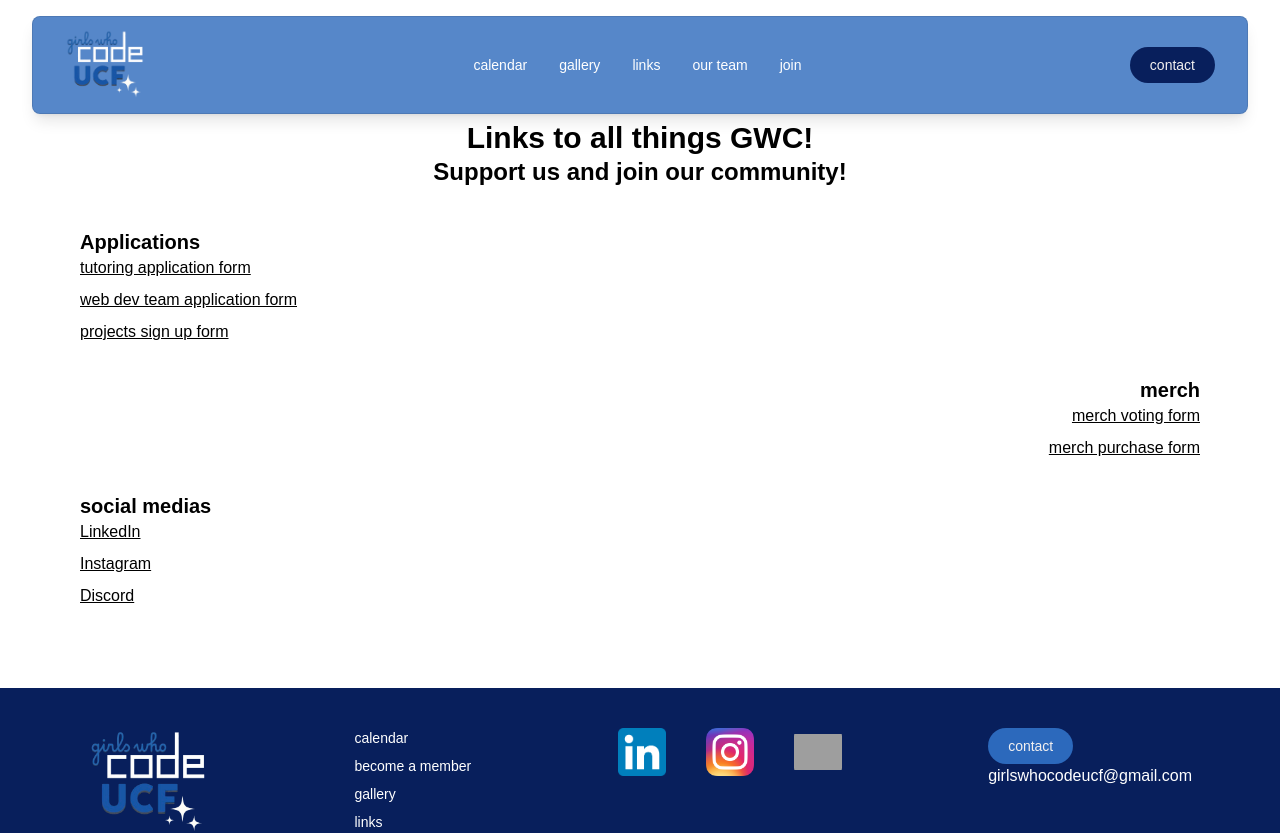
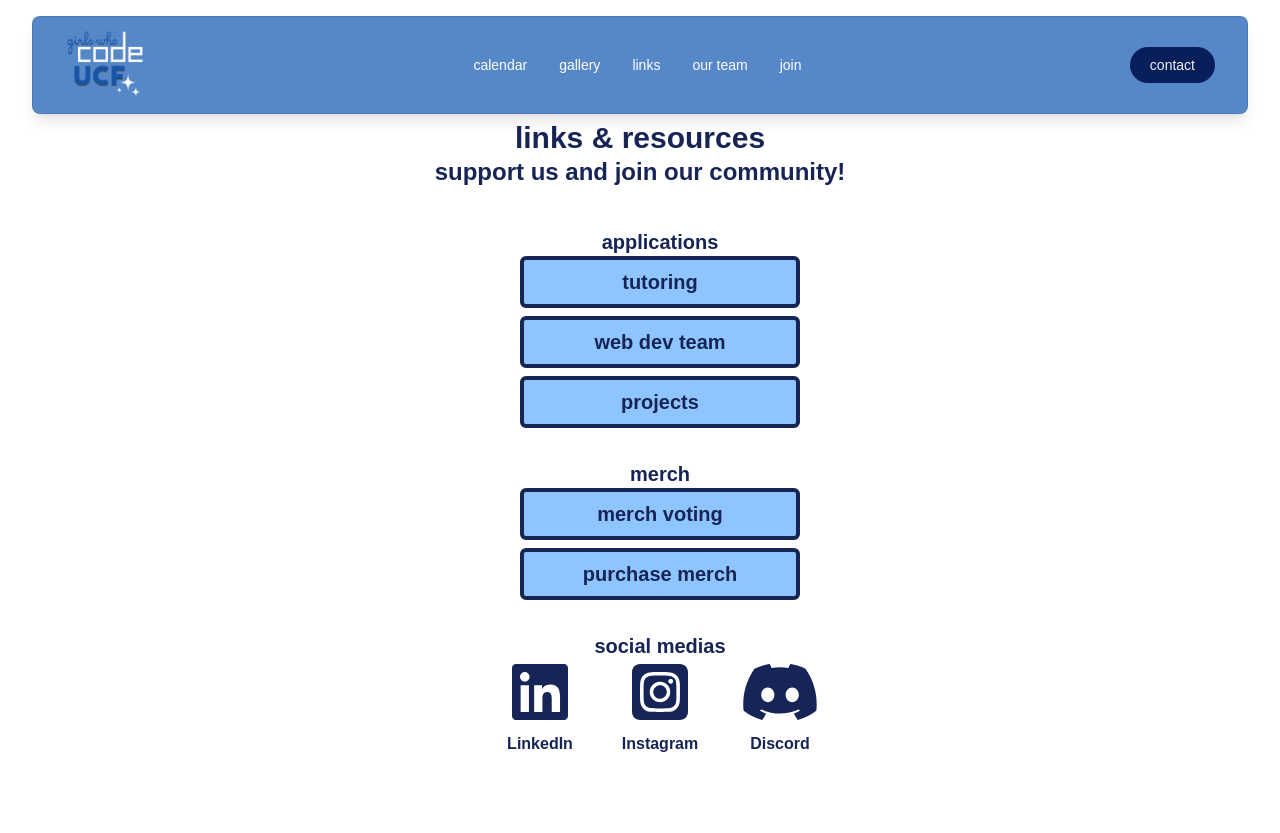
Before and after one commit to simone-c18/GWC_WebDev, a Next.js app: page /links in a window 1280 px wide. Shown: the top 833 px of the page. Built offline with nearby package versions, Linux system fonts and the light colour scheme; grey boxes are pictures that could not be loaded; a web font is replaced by a local one.

Commit message:
added button styling, social media icons, and font styling.

```diff
--- a/app/links/page.tsx
+++ b/app/links/page.tsx
@@ -1,37 +1,164 @@
 "use client";
+
+import { FontAwesomeIcon } from "@fortawesome/react-fontawesome";
+import { faLinkedin } from "@fortawesome/free-brands-svg-icons";
+import { faSquareInstagram } from "@fortawesome/free-brands-svg-icons";
+import { faDiscord } from "@fortawesome/free-brands-svg-icons";
+
 
 const Links = () => {
   return (
     <main className="pt-20">
       <section className="text-center py-10">
-        <h1 className="font-arial font-bold text-3xl text-center">Links to all things GWC!</h1>
-        <p className="font-bold text-2xl text-center">Support us and join our community!</p>
+        <h1 className="font-arial font-bold text-3xl text-blue-950 text-center">links & resources</h1>
+        <p className="font-bold text-blue-950 text-2xl text-center">support us and join our community!</p>
       </section>
 
       <section className="flex flex-col gap-8 px-10">
         <div className="text-left pl-10">
-          <p className="font-bold text-xl">Applications</p>
-          <ul className="space-y-2 underline">
-            <li><a href="https://forms.gle/ioDjew4mj7nUFb8R6" target="_blank" rel="noopener noreferrer">tutoring application form</a></li>
-            <li><a href="https://forms.gle/f2AD3o6ZqqD8aFkY6" target="_blank" rel="noopener noreferrer">web dev team application form</a></li>
-            <li><a href="https://forms.gle/mE4hwTTs9mWoRv2t9" target="_blank" rel="noopener noreferrer">projects sign up form</a></li>
-          </ul>
-        </div>
+          <p className="font-bold text-blue-950 text-xl text-center">applications</p>
+          <ul className="space-y-2 ">
+            <li className="flex justify-center">
+                <a
+                className="
+                no-underline
+                inline-block w-auto mx-auto text-center
+                bg-blue-300
+                border-4 border-blue-950
+                text-blue-950 font-bold no-underline
+                py-1 px-3 text-sm
+                rounded-md
+               hover:bg-neutral-50 hover:text-blue-950 transition
+               md:block md:w-70 md:py-2 xl:text-xl"
 
-        <div className="text-right pr-10">
-          <p className="font-bold text-xl">merch</p>
-          <ul className="space-y-2 underline">
-            <li><a href="https://forms.gle/XJP9urmdV6GZCKem8" target="_blank" rel="noopener noreferrer">merch voting form</a></li>
-            <li><a href="https://forms.gle/cXAv8TMN5AncVpDH7" target="_blank" rel="noopener noreferrer">merch purchase form</a></li>
+                href="https://forms.gle/ioDjew4mj7nUFb8R6"
+                target="_blank"
+                rel="noopener noreferrer"
+              >
+                  tutoring
+               </a>
+            </li>
+            <li className="flex justify-center">
+              <a
+                className="
+                no-underline
+                inline-block w-auto mx-auto text-center
+                bg-blue-300
+                border-4 border-blue-950
+                text-blue-950 font-bold no-underline
+                py-1 px-3 text-sm
+                rounded-md
+               hover:bg-neutral-50 hover:text-blue-950 transition
+               md:block md:w-70 md:py-2 xl:text-xl"
+                href="https://forms.gle/f2AD3o6ZqqD8aFkY6"
+                target="_blank"
+                rel="noopener noreferrer"
+              >
+              web dev team
+            </a>
+          </li>
+            <li className="flex justify-center">
+              <a
+              className="
+                no-underline
+                inline-block w-auto mx-auto text-center
+                bg-blue-300
+                border-4 border-blue-950
+                text-blue-950 font-bold no-underline
+                py-1 px-3 text-sm
+                rounded-md
+               hover:bg-neutral-50 hover:text-blue-950 transition
+               md:block md:w-70 md:py-2 xl:text-xl"
+               href="https://forms.gle/mE4hwTTs9mWoRv2t9"
+               target="_blank"
+               rel="noopener noreferrer"
+              >
+                projects
+              </a>
+            </li>
           </ul>
         </div>
 
         <div className="text-left pl-10">
-          <p className="font-bold text-xl">social medias</p>
-          <ul className="space-y-2 underline">
-            <li><a href="https://www.linkedin.com/company/girls-who-code-ucf/posts/?feedView=all" target="_blank" rel="noopener noreferrer">LinkedIn</a></li>
-            <li><a href="https://www.instagram.com/girlswhocodeucf/" target="_blank" rel="noopener noreferrer">Instagram</a></li>
-            <li><a href="https://discord.gg/ebKK2pqSBh" target="_blank" rel="noopener noreferrer">Discord</a></li>
+          <p className="font-bold text-blue-950 text-xl text-center">merch</p>
+          <ul className="space-y-2 ">
+            <li className="flex justify-center">
+              <a
+                className="
+                no-underline
+                inline-block w-auto mx-auto text-center
+                bg-blue-300
+                border-4 border-blue-950
+                text-blue-950 font-bold no-underline
+                py-1 px-3 text-sm
+                rounded-md
+               hover:bg-neutral-50 hover:text-blue-950 transition
+               md:block md:w-70 md:py-2 xl:text-xl"
+               href="https://forms.gle/XJP9urmdV6GZCKem8"
+               target="_blank"
+               rel="noopener noreferrer">
+                merch voting
+              </a>
+            </li>
+            <li className="flex justify-center">
+              <a
+                className="
+                no-underline
+                inline-block w-auto mx-auto text-center
+                bg-blue-300
+                border-4 border-blue-950
+                text-blue-950 font-bold no-underline
+                py-1 px-3 text-sm
+                rounded-md
+               hover:bg-neutral-50 hover:text-blue-950 transition
+               md:block md:w-70 md:py-2 xl:text-xl"
+               href="https://forms.gle/cXAv8TMN5AncVpDH7"
+               target="_blank"
+               rel="noopener noreferrer">
+                purchase merch
+              </a>
+            </li>
+          </ul>
+        </div>
+
+        <div className="text-left pl-10">
+          <p className="font-bold text-blue-950 text-xl text-center">social medias</p>
+          <ul className="flex justify-center gap-10">
+            <li className="flex flex-col items-center">
+              <a
+                href="https://www.linkedin.com/company/girls-who-code-ucf/posts/?feedView=all"
+                target="_blank"
+                rel="noopener noreferrer"
+                className="flex flex-col items-center"
+              >
+                <FontAwesomeIcon icon={faLinkedin} size="4x" className="text-blue-950" />
+                <span className="mt-2 font-bold text-blue-950">LinkedIn</span>
+              </a>
+            </li>
+
+            <li className="flex flex-col items-center">
+              <a
+                href="https://www.instagram.com/girlswhocodeucf/"
+                target="_blank"
+                rel="noopener noreferrer"
+                className="flex flex-col items-center"
+              >
+                <FontAwesomeIcon icon={faSquareInstagram} size="4x" className="text-blue-950" />
+                <span className="mt-2 font-bold text-blue-950">Instagram</span>
+              </a>
+            </li>
+
+            <li className="flex flex-col items-center">
+              <a
+                href="https://discord.gg/ebKK2pqSBh"
+                target="_blank"
+                rel="noopener noreferrer"
+                className="flex flex-col items-center"
+              >
+                <FontAwesomeIcon icon={faDiscord} size="4x" className="text-blue-950" />
+                <span className="mt-2 font-bold text-blue-950">Discord</span>
+              </a>
+            </li>
           </ul>
         </div>
       </section>
--- a/package.json
+++ b/package.json
@@ -9,6 +9,8 @@
     "lint": "eslint"
   },
   "dependencies": {
+    "@fortawesome/free-brands-svg-icons": "^7.2.0",
+    "@fortawesome/react-fontawesome": "^3.3.0",
     "next": "16.1.5",
     "react": "19.2.3",
     "react-dom": "19.2.3",
```
Also changed, not shown: 1 other file (tests, documents, lock files or other folders).
